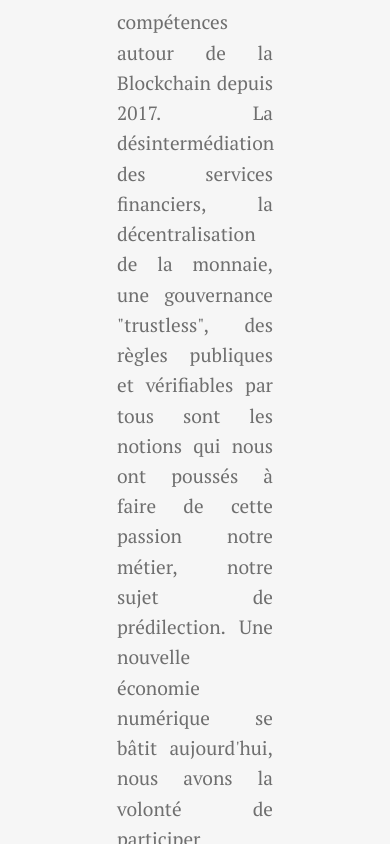
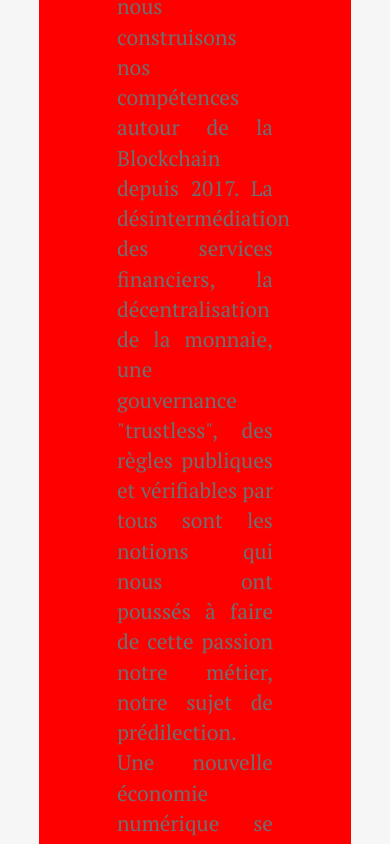
Before and after one commit to The-JW-Corp/JW-Corp-react, a React (Create React App) app: page / in a window 390 px wide. Shown: the top 844 px of the page. Built offline with nearby package versions, Linux system fonts and the light colour scheme.

Commit message:
check commit from mac

```diff
--- a/src/components/NosValeurs/NosValeurs.css
+++ b/src/components/NosValeurs/NosValeurs.css
@@ -36,3 +36,15 @@ h6 {
     display: flex;
     justify-content: center;
 }
+
+@media (max-width:400px) {
+    .bloc-nos-valeurs {
+        height: 100%;
+    }
+
+    .nos-valeurs {
+        background-color: red;
+        font-size: 1.1em;
+        height: 100vh;
+    }
+}
```
Also changed, not shown: src/App.js (line endings or trailing spaces).
